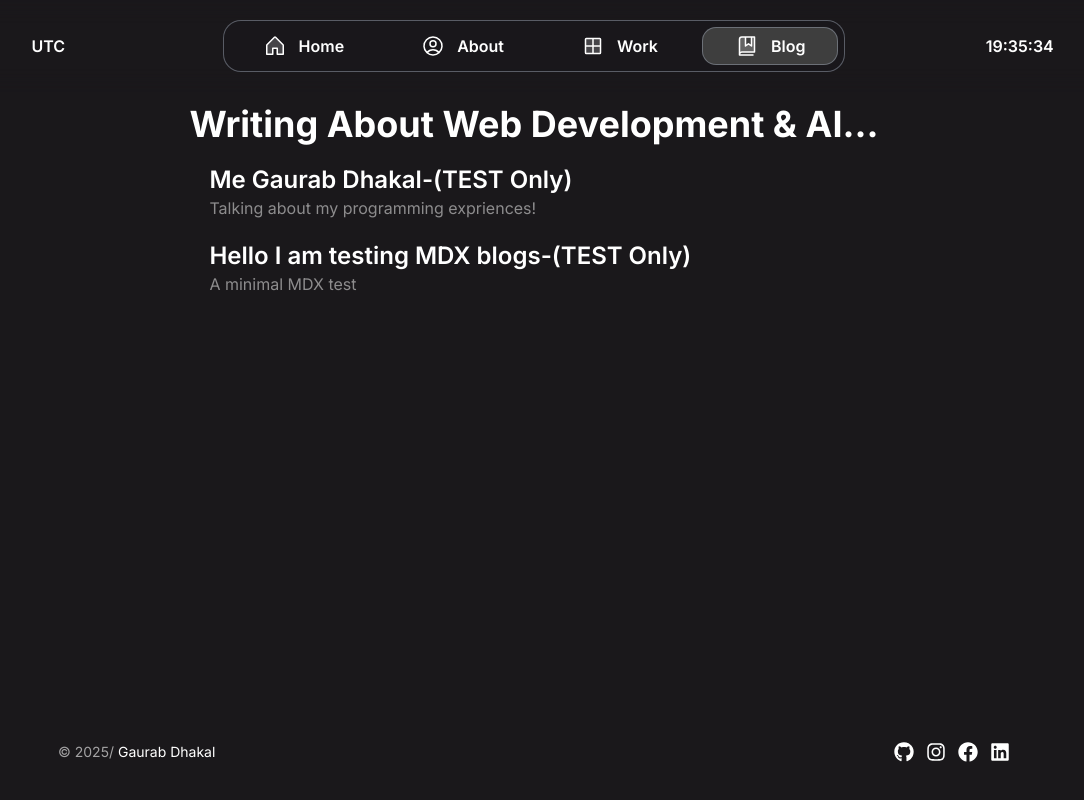
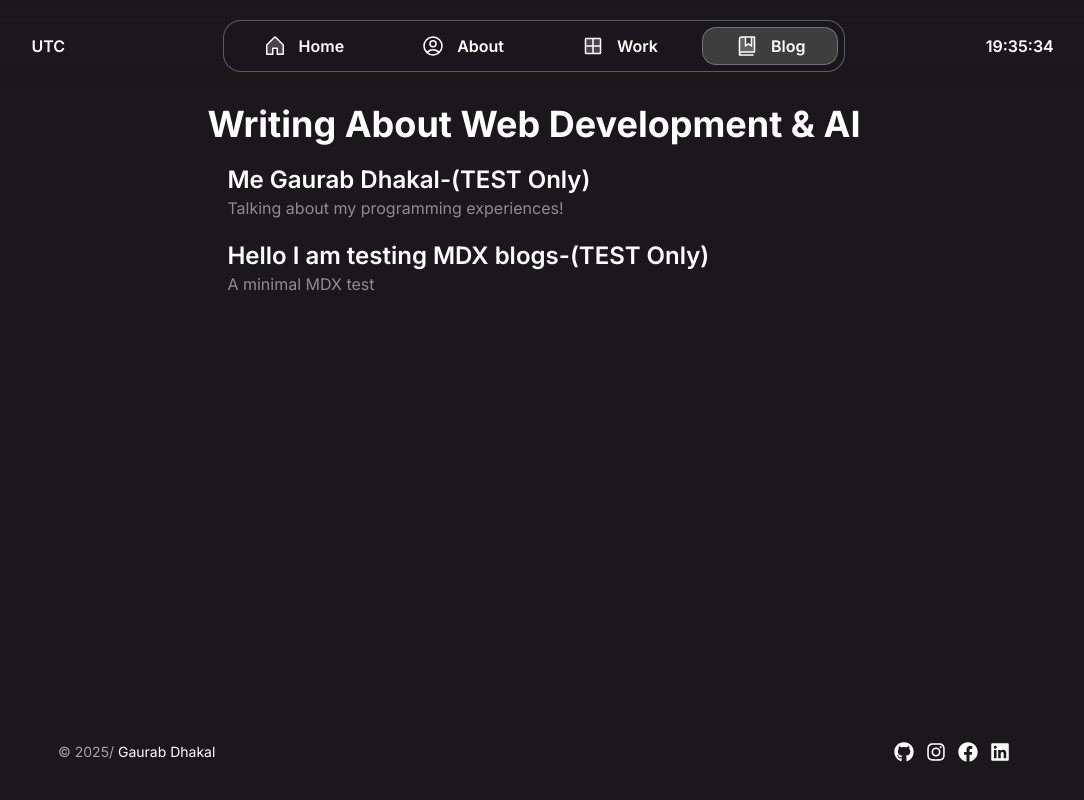
Before and after one commit to GaurabDhakal/portfolio, a Next.js app: page /blog in a window 1280 px wide. Shown: the whole page, without its empty margins (106-1190 px from the left). Built offline with nearby package versions, Linux system fonts and the light colour scheme.

Commit message:
small changes

```diff
--- a/app/blog/page.tsx
+++ b/app/blog/page.tsx
@@ -15,7 +15,9 @@ const Blog = () => {
     <div className="flex items-center justify-center">
       <div className="flex flex-col space-y-5">
         <div className="text-white">
-          <p className="text-4xl font-bold">Writing About Web Development & AI...</p>
+          <p className="text-3xl md:text-4xl font-bold text-center">
+            Writing About Web Development & AI
+          </p>
         </div>
         <div className="px-5 flex flex-col gap-5">
           {data.map((blog) => (
--- a/components/content/about_me.mdx
+++ b/components/content/about_me.mdx
@@ -1,6 +1,6 @@
 ---
 title: "Me Gaurab Dhakal"
-description: "Talking about my programming expriences!"
+description: "Talking about my programming experiences!"
 date: "2026-04-28"
 tags: ["test"]
 ---
```
Also changed, not shown: package.json (line endings or trailing spaces), 1 other file (tests, documents, lock files or other folders).
